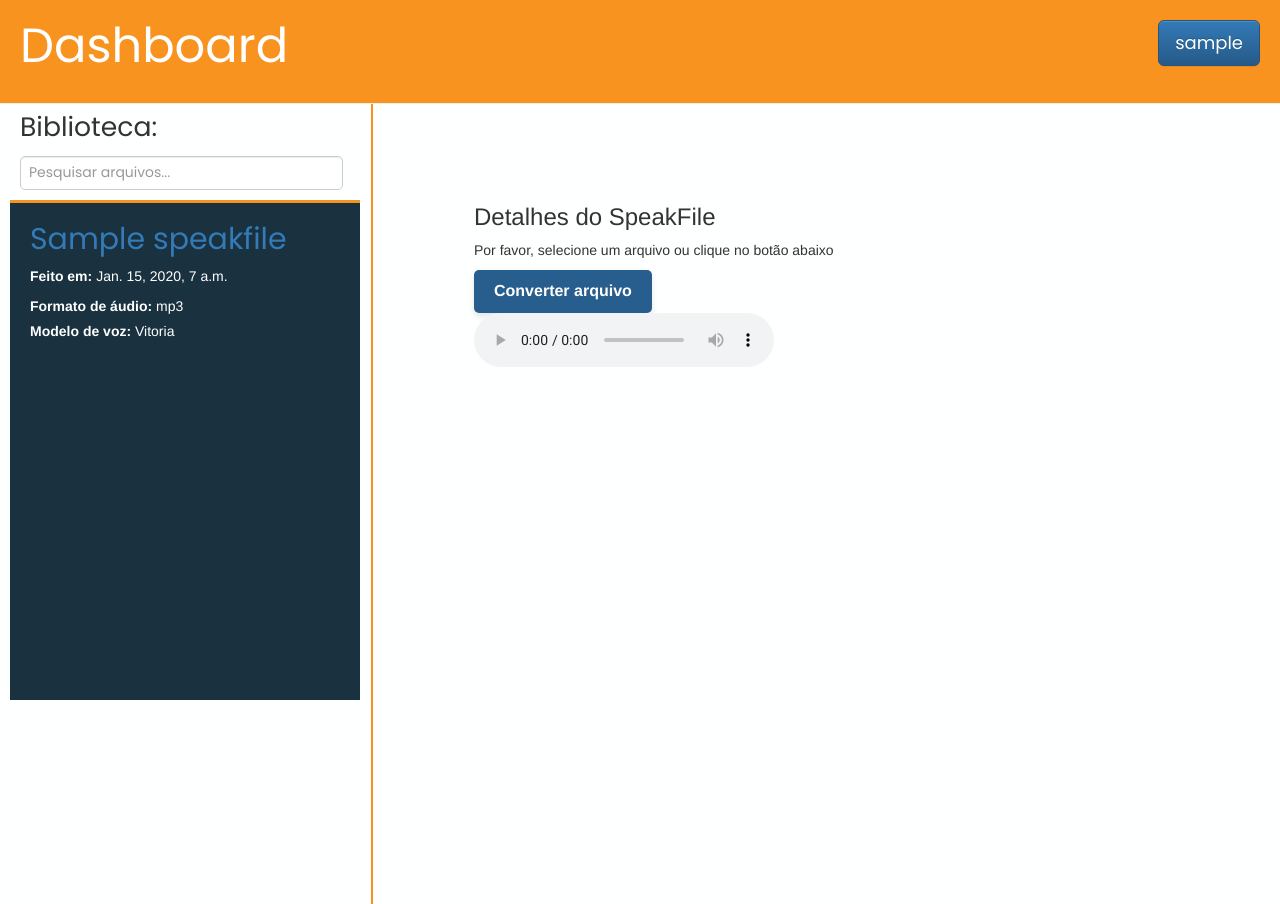
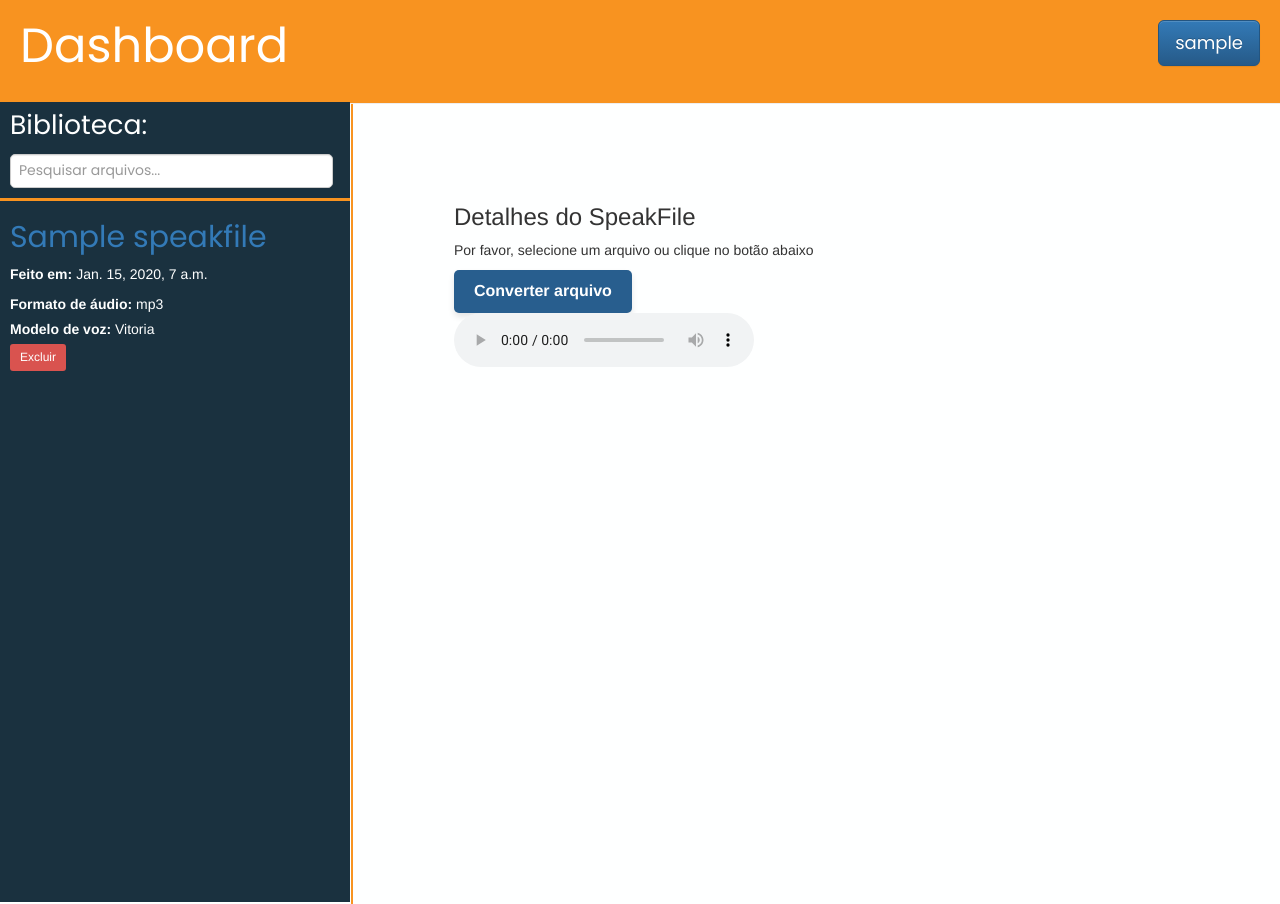
Before and after one commit to LucsRafa/SpeakerConverter, a Django app: page / in a window 1280 px wide. Run offline with Django 3.2, Linux system fonts and the light colour scheme; a user stored in the database is signed in; tables that the repository leaves empty hold one stand-in row (values such as "Sample post"); some libraries are stand-ins or nearby versions; some web fonts are replaced.

Commit message:
botaoDelete

```diff
--- a/speakermain/static/css/speakermain.css
+++ b/speakermain/static/css/speakermain.css
@@ -55,7 +55,7 @@ h2 a {
     color: #FEFFFF;
    width: 350px;
     max-width:100ch;
-    padding-left: 20px;
+    padding-left: 10px;
     border-top: 3px solid #F89320;
 }
 .converter {
@@ -100,7 +100,7 @@ h2 a {
     right: 50%;
     transform: translateX(-50%);
     left: 50%;
-    transform: translateX(-50%);
+    transform: translateX(-79%);
   }
 
   .dropdown-item, .Conversor, .ausor {
@@ -127,8 +127,10 @@ h2 a {
 }
 
 .arquivos{
-    height: 100vh;
-    margin: 20px 10px;
+
+        height: 100vh;
+        margin: 18px 0px;
+        background-color: #1A313F;
 }
 
 .linha-vertical {
@@ -167,3 +169,19 @@ h2 a {
     border-radius: 5px;
     font-size: 14px;
 }
+.btn-delete {
+    background-color: #d9534f; /* Vermelho */
+    color: white;
+    border: none;
+    padding: 5px 10px;
+    cursor: pointer;
+    border-radius: 3px;
+    font-size: 12px;
+}
+
+.btn-delete:hover {
+    background-color: #c9302c;
+}
+.fontBiblio{
+    color: #FEFFFF;
+}
--- /dev/null
+++ b/speakermain/static/js/deleteFiles.js
@@ -0,0 +1,46 @@
+document.addEventListener('DOMContentLoaded', () => {
+    const deleteButtons = document.querySelectorAll('.btn-delete');
+
+    deleteButtons.forEach(button => {
+        button.addEventListener('click', () => {
+            const fileId = button.getAttribute('data-id');
+
+            if (confirm('Você tem certeza que deseja excluir este arquivo?')) {
+                fetch('/delete-file/', {
+                    method: 'POST',
+                    headers: {
+                        'Content-Type': 'application/x-www-form-urlencoded',
+                        'X-CSRFToken': getCookie('csrftoken')  // Captura o token CSRF
+                    },
+                    body: `id=${fileId}`
+                })
+                .then(response => response.json())
+                .then(data => {
+                    if (data.status === 'success') {
+                        alert(data.message);
+                        button.parentElement.remove();  // Remove o arquivo da lista
+                    } else {
+                        alert(data.message);
+                    }
+                })
+                .catch(error => console.error('Erro:', error));
+            }
+        });
+    });
+
+    // Função para obter o token CSRF
+    function getCookie(name) {
+        let cookieValue = null;
+        if (document.cookie && document.cookie !== '') {
+            const cookies = document.cookie.split(';');
+            for (let i = 0; i < cookies.length; i++) {
+                const cookie = cookies[i].trim();
+                if (cookie.substring(0, name.length + 1) === (name + '=')) {
+                    cookieValue = decodeURIComponent(cookie.substring(name.length + 1));
+                    break;
+                }
+            }
+        }
+        return cookieValue;
+    }
+});
--- a/speakermain/templates/speakermain/index.html
+++ b/speakermain/templates/speakermain/index.html
@@ -22,7 +22,7 @@
         </style>
     </head>
     <body>
-        <div class="userButton dropdown">
+        <div class="userButton dropdown" style="display: flex; justify-content: flex-start;">
             <button class="btn btn-primary btn-lg dropdown-toggle" type="button" id="dropdownMenuButton" data-toggle="dropdown" aria-haspopup="true" aria-expanded="false">
                 {{ user }}
             </button>
@@ -32,6 +32,8 @@
                 <a class="dropdown-item" href="{% url 'LogoutView' %}">Encerrar sessão</a>
             </div>
         </div>
+
+        </div>
         <div class="page-header">
             <h1><a href="/">Dashboard</a></h1>
         </div>
@@ -39,7 +41,7 @@
             <div class="arquivos">
                 <div class="coloraqs">
                     <div class="seusaq">
-                        <p>Biblioteca:</p>
+                        <p class="fontBiblio">Biblioteca:</p>
                         <input type="text" id="search-bar" class="form-control" placeholder="Pesquisar arquivos...">
                     </div>
                     <div class="list-container">
@@ -50,6 +52,7 @@
                                 <p><strong>Feito em: </strong>{{ sfile.datacriado }}</p>
                                 <p class="modev"><strong>Formato de áudio: </strong>{{ sfile.formato }}</p>
                                 <p class="modev"><strong>Modelo de voz: </strong>{{ sfile.modelo }}</p>
+                                <button class="btn-delete" data-id="{{ sfile.id }}">Excluir</button>
                             </div>
                         </li>
                         {% endfor %}
@@ -73,5 +76,6 @@
         </div>
         <!-- Inclua o arquivo JavaScript -->
         <script src="{% static 'js/filtroPesquisa.js' %}"></script>
+        <script src="{% static 'js/deleteFiles.js' %}"></script>
     </body>
 </html>
--- a/speakermain/urls.py
+++ b/speakermain/urls.py
@@ -7,4 +7,5 @@ urlpatterns = [
     path('login/',views.login_view, name='LoginView'),
     path('logout/', views.logout_view, name="LogoutView"),
     path('converter/', views.telaCoverter, name='teladeconverter'),
+    path('delete-file/', views.delete_file, name='delete_file'),
     ]
--- a/speakermain/views.py
+++ b/speakermain/views.py
@@ -7,6 +7,7 @@ from django.contrib.auth import authenticate, login, logout
 from django.contrib.auth.forms import AuthenticationForm
 from django.contrib.auth.decorators import login_required
 from .forms import formSpeakFile
+from django.views.decorators.csrf import csrf_exempt  # Aqui está a importação que estava faltando
 
 import random
 import string
@@ -53,7 +54,7 @@ def logout_view(request):
     return redirect(telaPrincipal)
 
 @login_required
-def telaCoverter (request):
+def telaCoverter(request):
     if request.method == 'POST':
         form = formSpeakFile(request.POST)
         if form.is_valid():
@@ -63,4 +64,16 @@ def telaCoverter (request):
             return redirect(telaPrincipal)
     else:
         form = formSpeakFile()
-    return render(request, 'speakermain/telaConverter.html', {'form':    form})
+    return render(request, 'speakermain/telaConverter.html', {'form': form})
+
+@csrf_exempt  # Permite requisições sem CSRF para testes (use com cuidado em produção)
+def delete_file(request):
+    if request.method == 'POST':
+        file_id = request.POST.get('id')
+        try:
+            file = SpeakFile.objects.get(id=file_id)
+            file.delete()  # Exclui o arquivo do banco de dados
+            return JsonResponse({'status': 'success', 'message': 'Arquivo excluído com sucesso!'})
+        except SpeakFile.DoesNotExist:
+            return JsonResponse({'status': 'error', 'message': 'Arquivo não encontrado!'}, status=404)
+    return JsonResponse({'status': 'error', 'message': 'Método inválido!'}, status=400)
```
Also changed, not shown: 1 other file.
